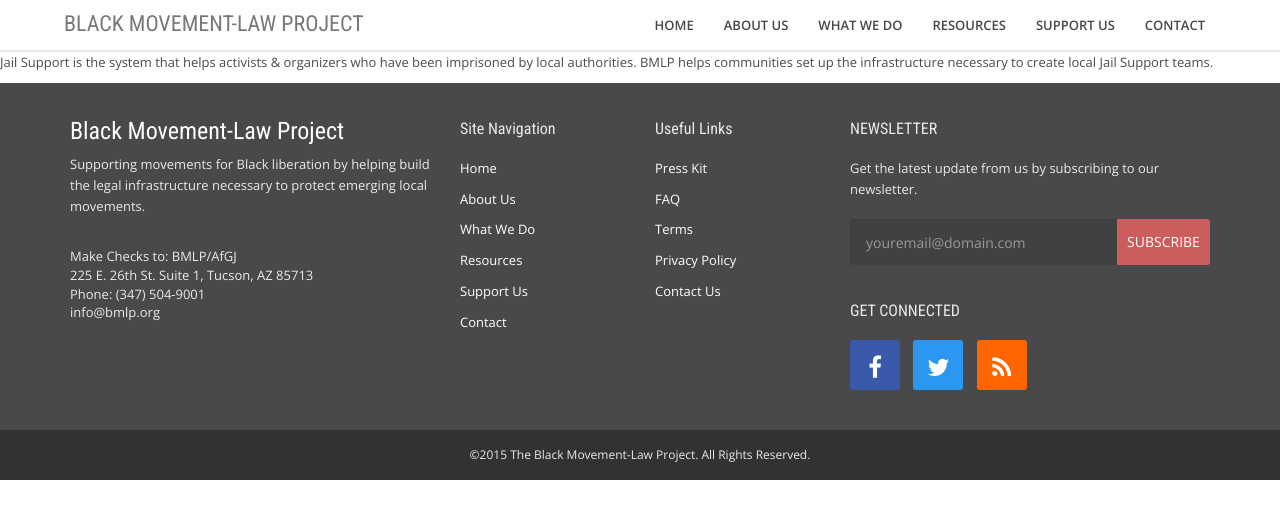
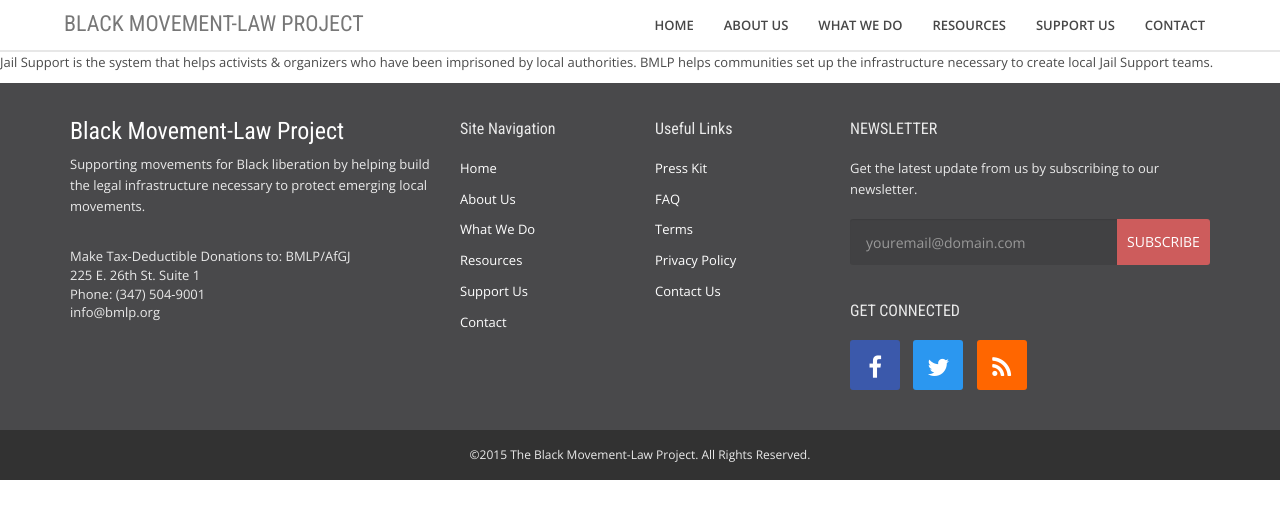
Before and after one commit to BMLP/bmlp.github.io, a Jekyll site: the page built from _posts/whatwedo/1959-3-3-jail-support-training.md, in a window 1280 px wide. Shown: the top 519 px of the page. Built offline with Jekyll 4.4.1, drawn with Linux system fonts in a browser that asks for light colours; Markdown is read by kramdown in place of the engine named in the settings.

Commit message:
address fix

```diff
--- a/_data/config.yml
+++ b/_data/config.yml
@@ -11,6 +11,6 @@
 
 contactphone: (347) 504-9001
 # Postal address line1 & 2
-address1: "Make Checks to: BMLP/AfGJ"
-address2: "225 E. 26th St. Suite 1, Tucson, AZ 85713"
-address3: "line 3"
+address1: "Make Tax-Deductible Donations to: BMLP/AfGJ"
+address2: "225 E. 26th St. Suite 1"
+address3: "Tucson, AZ 85713"
```
